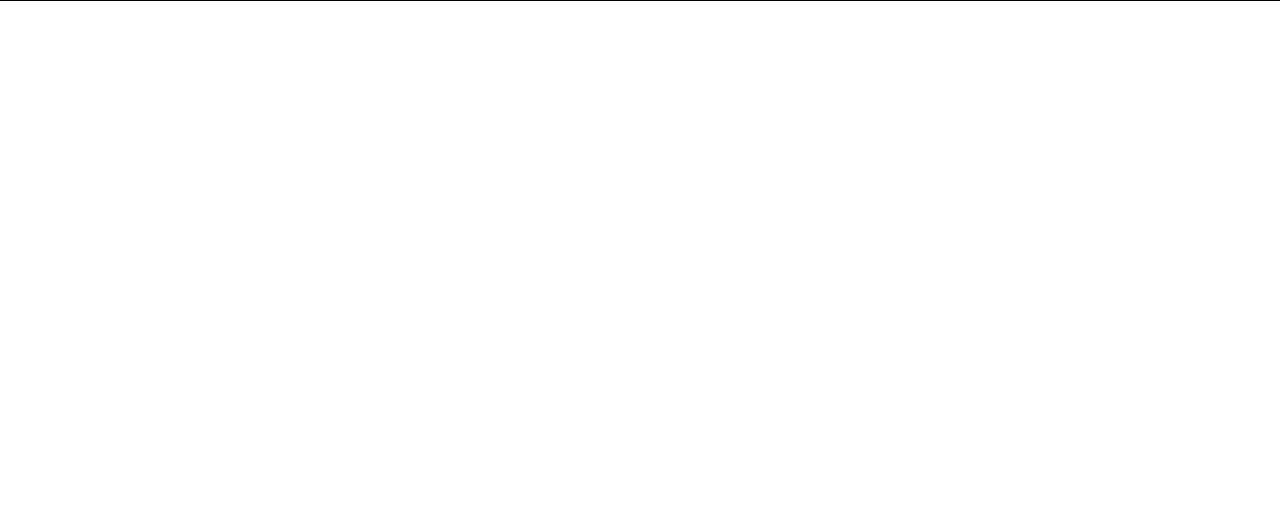
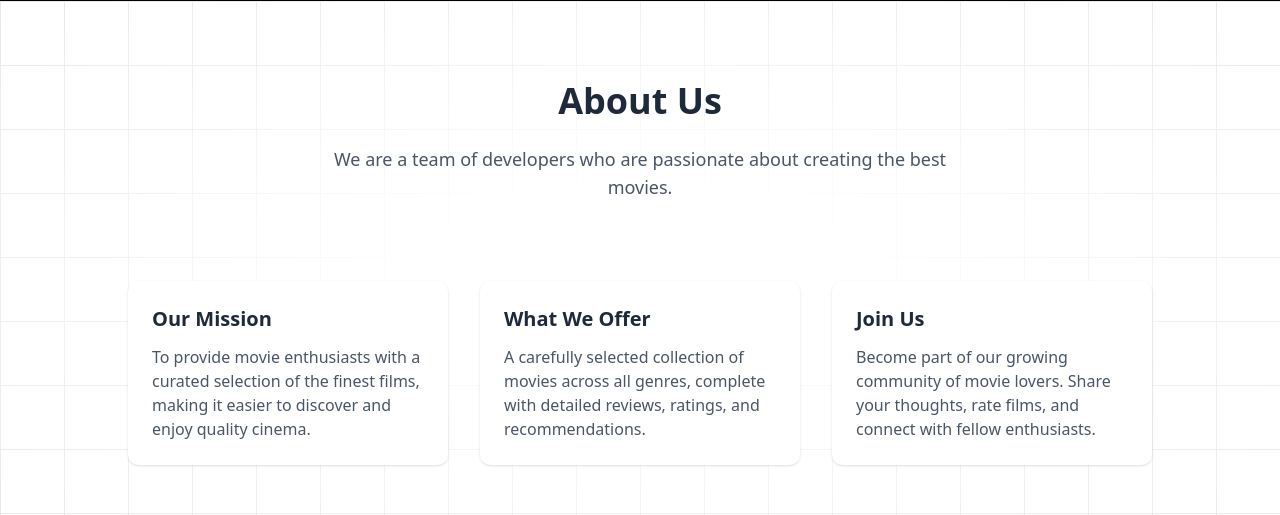
Before and after one commit to markmumba/blazor-movie, a Next.js app: page / in a window 1280 px wide. Shown: the part 799-1314 px from the top of the page. Before the commit the page ends 800 px from the top, so only its background shows below. Built offline with nearby package versions, Linux system fonts and the light colour scheme; no server answers; grey boxes are pictures that could not be loaded.

Commit message:
added an about section

```diff
--- a/next.config.ts
+++ b/next.config.ts
@@ -2,7 +2,16 @@
 
 const nextConfig: NextConfig = {
   images: {
-    domains: ["image.tmdb.org", "s.gravatar.com"],
+    remotePatterns: [
+      {
+        protocol: "https",
+        hostname: "image.tmdb.org",
+      },
+      {
+        protocol: "https",
+        hostname: "s.gravatar.com",
+      },
+    ],
   },
 };
 
--- a/src/app/page.tsx
+++ b/src/app/page.tsx
@@ -1,10 +1,11 @@
 import HeroSection from "@/components/custom-ui/homepage/hero";
-
+import AboutSection from "@/components/custom-ui/about/aboutsection";
 
 export default function Home() {
   return (
     <>
       <HeroSection />
+      <AboutSection />
     </>
   );
 }
--- /dev/null
+++ b/src/components/custom-ui/about/aboutsection.tsx
@@ -0,0 +1,42 @@
+
+function AboutSection() {
+    return (
+        <section className="relative bg-white py-20">
+            <div className="absolute inset-0 bg-[linear-gradient(to_right,#e5e7eb_1px,transparent_1px),linear-gradient(to_bottom,#e5e7eb_1px,transparent_1px)] bg-[size:4rem_4rem] [mask-image:radial-gradient(ellipse_at_center,transparent_20%,black)]"></div>
+            <div className="container relative mx-auto px-4">
+                <div className="flex flex-col items-center justify-center space-y-12">
+                    <div className="max-w-2xl text-center">
+                        <h2 className="text-4xl font-bold text-center text-gray-800 mb-6">About Us</h2>
+                        <p className="text-gray-600 text-lg mb-8">
+                            We are a team of developers who are passionate about creating the best movies.
+                        </p>
+                    </div>
+
+                    <div className="grid grid-cols-1 md:grid-cols-3 gap-8 w-full max-w-5xl">
+                        <div className="bg-white p-6 rounded-lg shadow-sm">
+                            <h3 className="text-xl font-bold text-gray-800 mb-3">Our Mission</h3>
+                            <p className="text-gray-600">
+                                To provide movie enthusiasts with a curated selection of the finest films, making it easier to discover and enjoy quality cinema.
+                            </p>
+                        </div>
+
+                        <div className="bg-white p-6 rounded-lg shadow-sm">
+                            <h3 className="text-xl font-bold text-gray-800 mb-3">What We Offer</h3>
+                            <p className="text-gray-600">
+                                A carefully selected collection of movies across all genres, complete with detailed reviews, ratings, and recommendations.
+                            </p>
+                        </div>
+
+                        <div className="bg-white p-6 rounded-lg shadow-sm">
+                            <h3 className="text-xl font-bold text-gray-800 mb-3">Join Us</h3>
+                            <p className="text-gray-600">
+                                Become part of our growing community of movie lovers. Share your thoughts, rate films, and connect with fellow enthusiasts.
+                            </p>
+                        </div>
+                    </div>
+                </div>
+            </div>
+        </section>
+    )
+}
+export default AboutSection;
```
